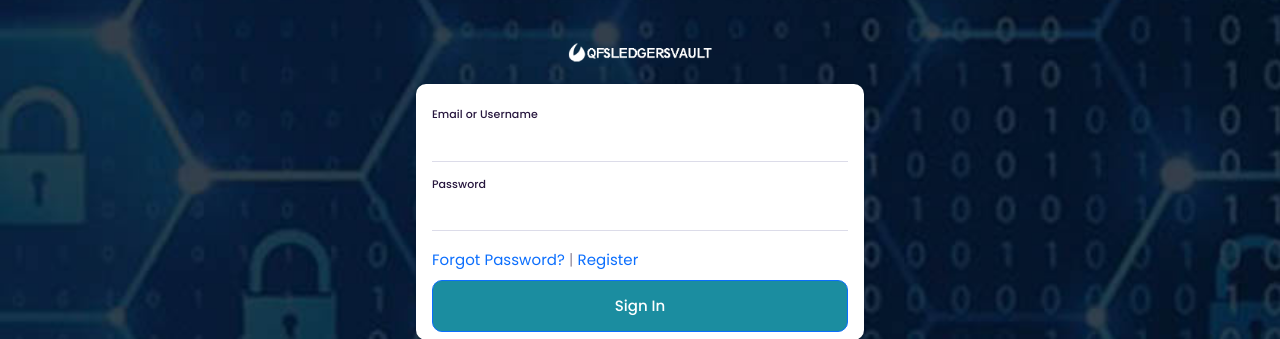
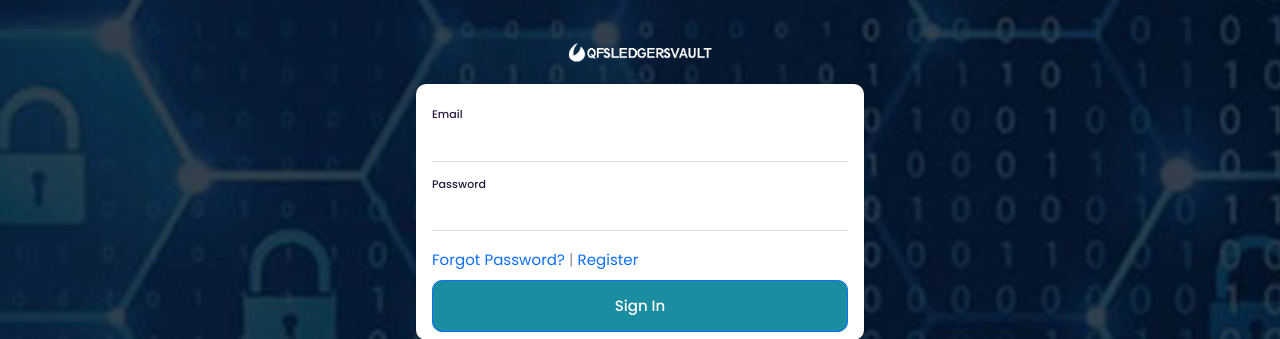
Before and after one commit to PeterEssien/theqfsledger.io, a PHP site: page /login.php in a window 1280 px wide. Shown: the part 155-494 px from the top of the page. Run offline with PHP 8.4, Linux system fonts and the light colour scheme; data that the repository does not hold is empty; some libraries are stand-ins or nearby versions; some web fonts are replaced.

Commit message:
Update login.php

```diff
--- a/login.php
+++ b/login.php
@@ -153,7 +153,7 @@ and password='$password'";
 					<div class="card-body pb-1">
 						<div class="form-group basic">
 							<div class="input-wrapper">
-								<label class="label" for="email1">Email or Username</label>
+								<label class="label" for="email1">Email</label>
 								<input type="text" class="form-control" name="email" required>
 							</div>
 						</div>
```
